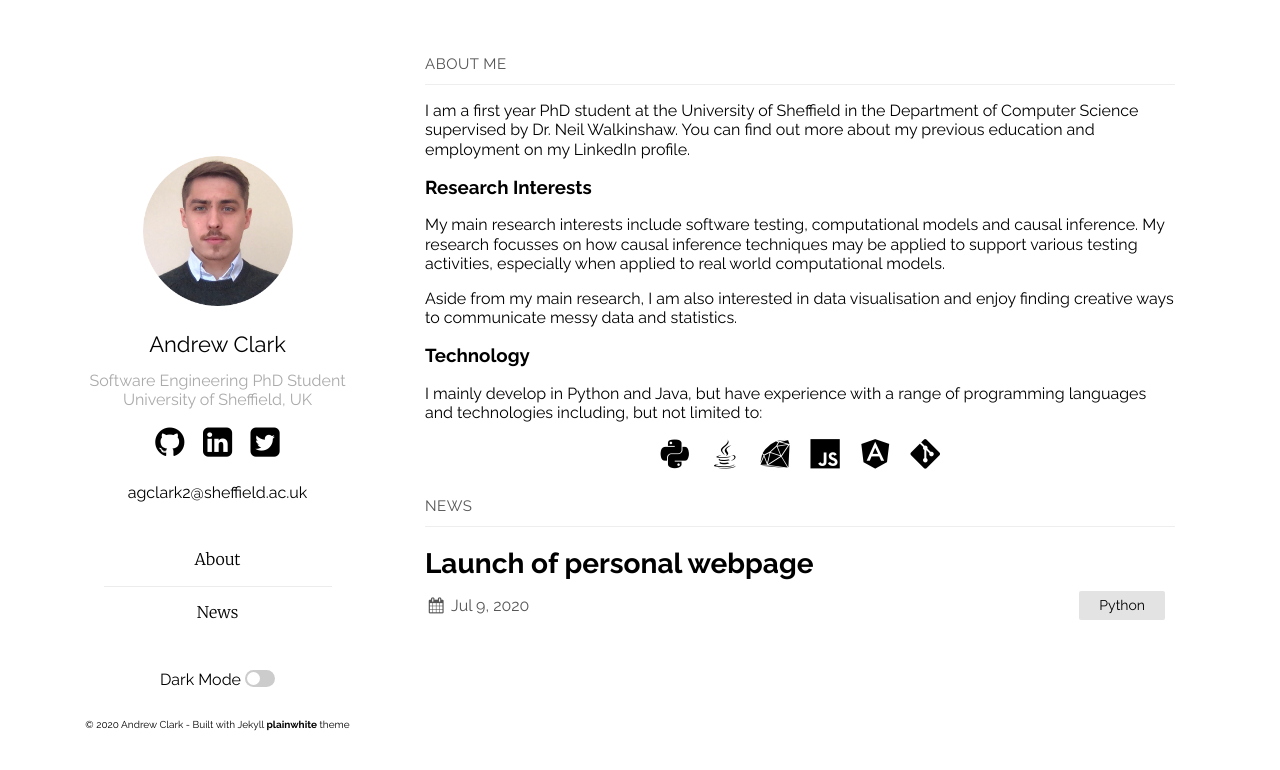
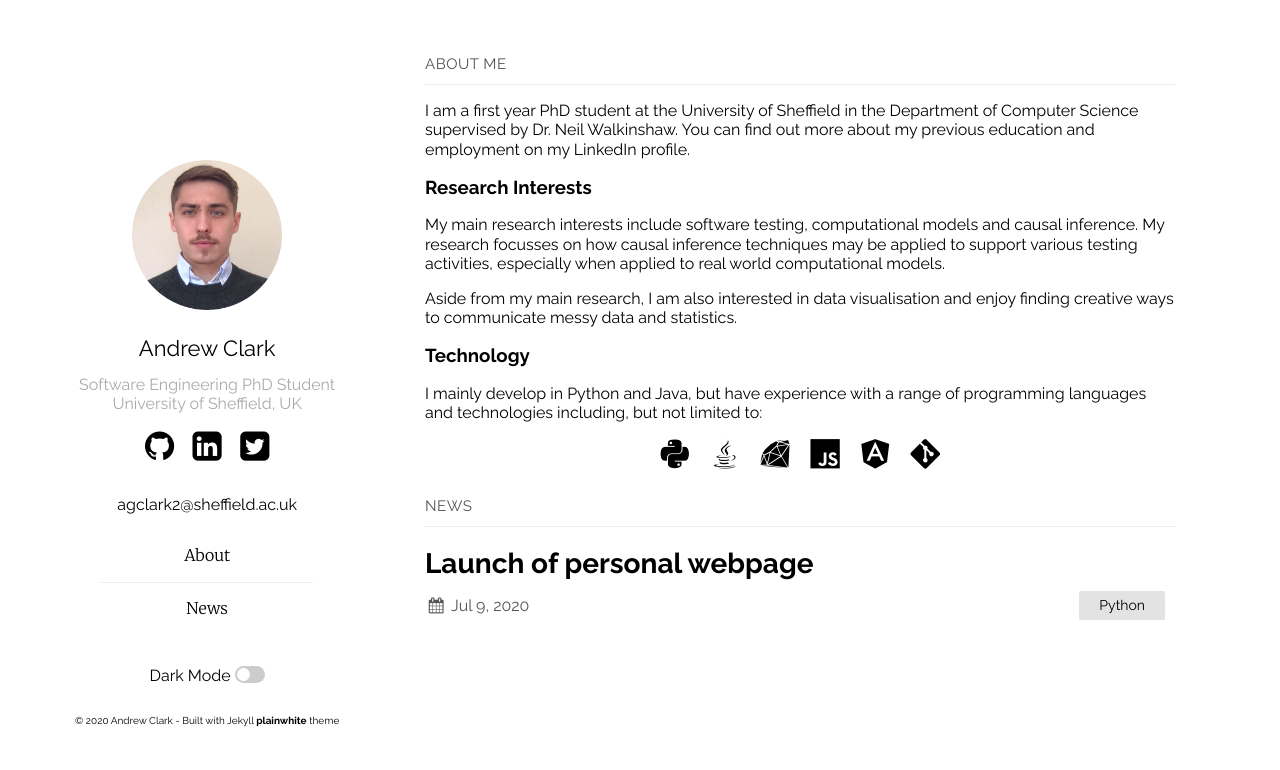
Before and after one commit to AndrewC19/AndrewC19.github.io, a Jekyll site: the page built from index.md, in a window 1280 px wide. Shown: the top 770 px of the page. Built offline with Jekyll 4.4.1, drawn with Linux system fonts in a browser that asks for light colours.

```diff
--- a/Gemfile
+++ b/Gemfile
@@ -29,4 +29,3 @@ end
 gem "wdm", "~> 0.1.1", :platforms => [:mingw, :x64_mingw, :mswin]
 
 gem "plainwhite"
-gem "jekyll-seo-tag"
--- a/_layouts/default.html
+++ b/_layouts/default.html
@@ -91,10 +91,10 @@
           </li>
         </a>
         {%- endif -%}
-        {%- if site.email -%}
+      </ul>
+      {%- if site.email -%}
         <p> {{site.email}} </p>
-        {%- endif -%}
-      </ul>
+      {%- endif -%}
       {%- if site.plainwhite.navigation -%}
       <nav class="navigation">
         <ul>
--- a/_sass/plain.scss
+++ b/_sass/plain.scss
@@ -122,7 +122,7 @@ main {
   flex-wrap: wrap;
   justify-content: center;
   a {
-    margin-bottom: .5em;
+    margin-bottom: 0px;
   }
   li {
     i {
```
